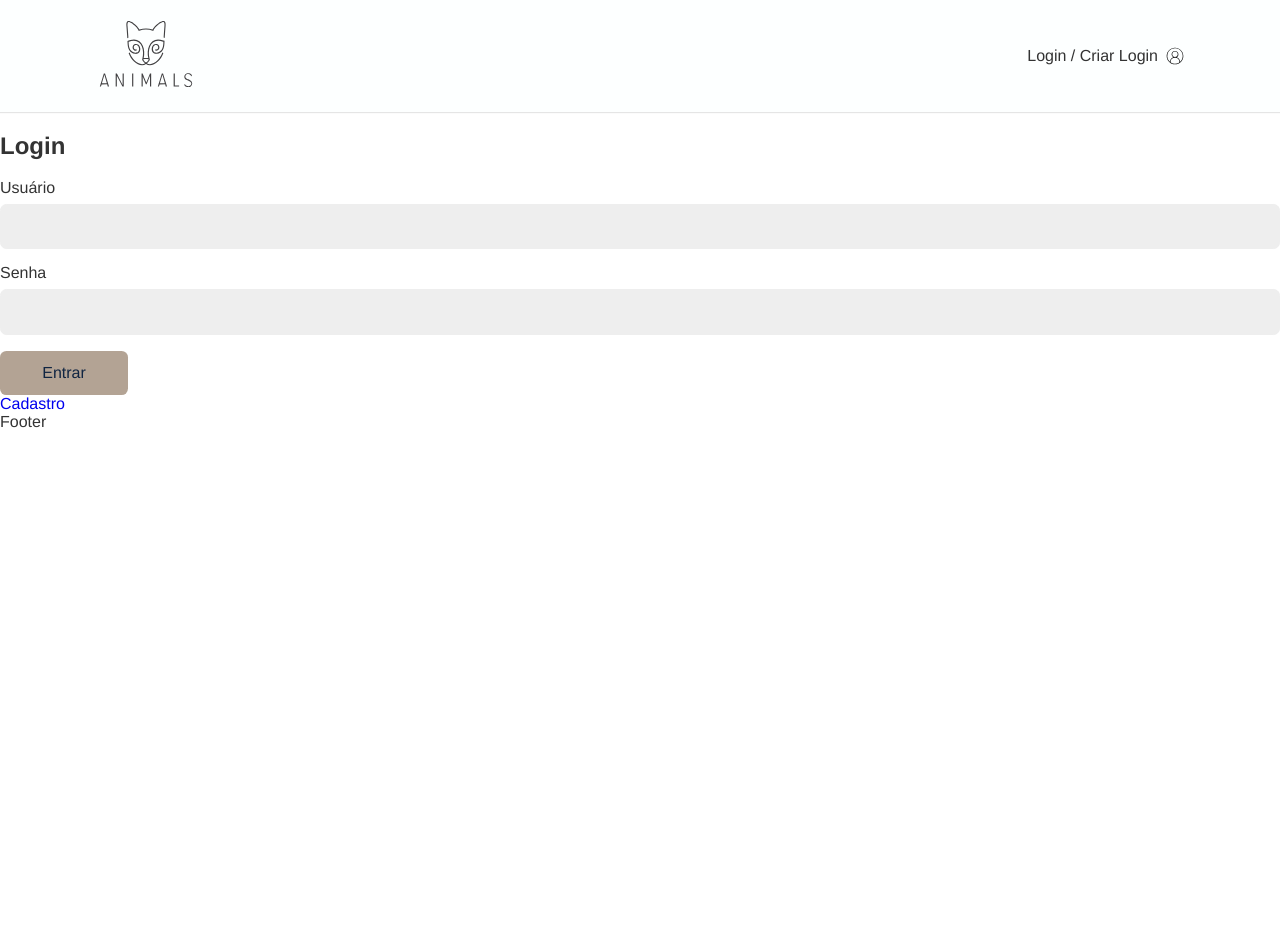
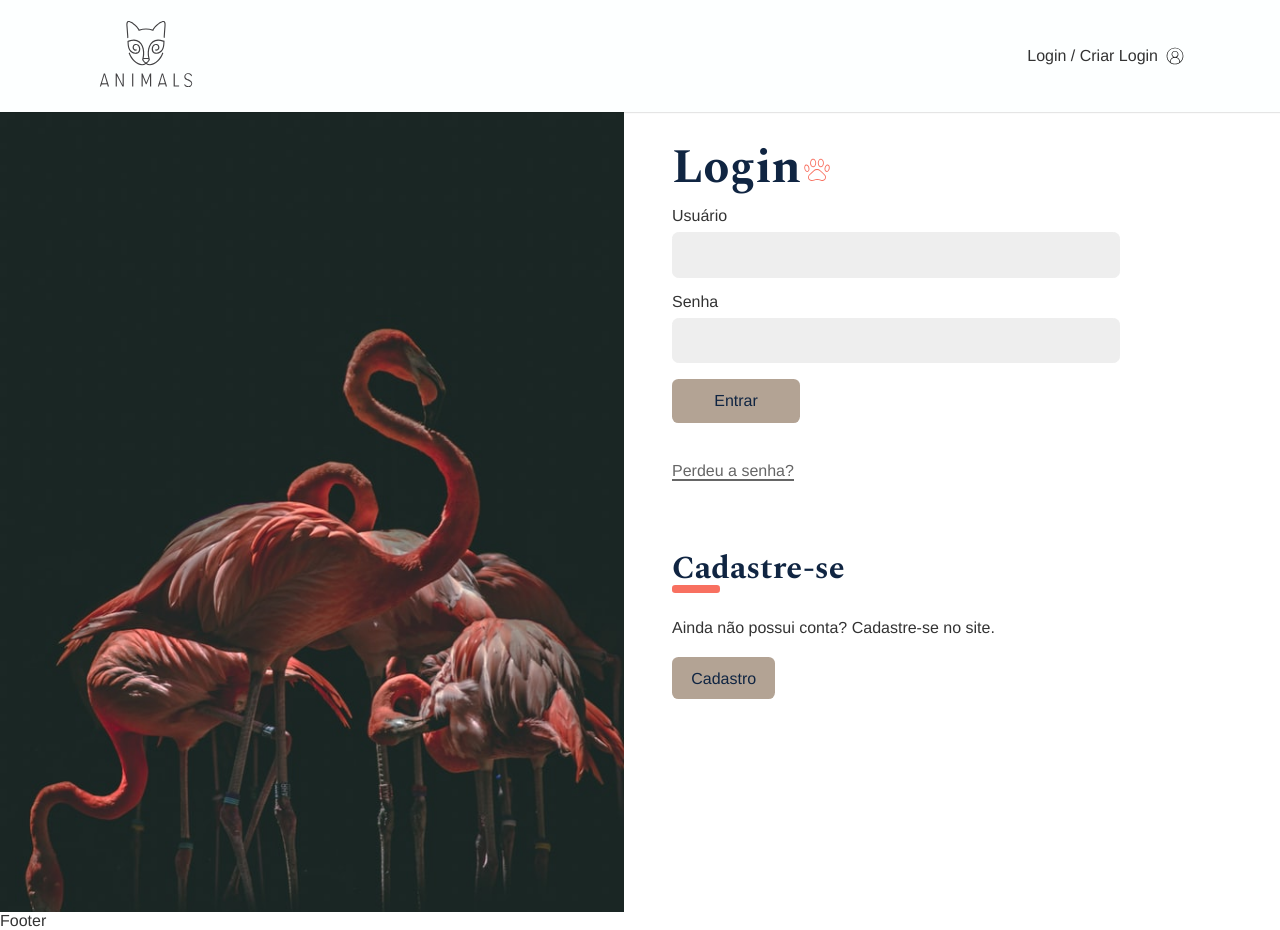
Before and after one commit to ygorrx/animals, a React (Create React App) app: page /login in a window 1280 px wide. Before the commit the page ends 800 px from the top, so only its background shows below. Built offline with nearby package versions, Linux system fonts and the light colour scheme.

Commit message:
Styling Tela de Login

```diff
--- a/src/App.css
+++ b/src/App.css
@@ -1,3 +1,6 @@
+@import url('https://fonts.googleapis.com/css2?family=Barlow:wght@600&family=Spectral:wght@700&display=swap');
+
+
 *{
   box-sizing: border-box;
 }
@@ -6,7 +9,7 @@ body{
   margin: 0px;
   color: #333;
   --type-first: Helvetica, Arial, sans-serif;
-  --type-second: 'Spectral', Georgia;
+  --type-second: 'Spectral', georgia;
   font-family: var(--type-first);
   padding-top: 7rem;
 }
@@ -39,6 +42,7 @@ button, input{
 
 a{
   text-decoration: none;
+  color: #333;
 }
 
 .container{
@@ -46,3 +50,37 @@ a{
   padding: 0 1rem;
   margin: 0 auto;
 }
+
+.title{
+  font-family: var(--type-second);
+  color: #102542;
+  line-height: 1;
+  font-size: 3rem;
+  margin: 1rem 0;
+  position: relative;
+}
+
+.title::after{
+  content: url(./Assets/paws.svg);
+  display: block;
+  width: 1.875rem;
+  height: 1.875rem;
+  position: absolute;
+  bottom: 15px;
+  left: 130px;
+  z-index: -1;
+
+}
+
+.animeLeft{
+  opacity: 0;
+  transform: translateX(-20px);
+  animation: animeLeft 0.3s forwards;
+}
+
+@keyframes animeLeft{
+  to {
+    opacity: 1;
+    transform: initial;
+  }
+}
--- /dev/null
+++ b/src/Components/Helper/Error.js
@@ -0,0 +1,8 @@
+import React from 'react';
+
+const Error = ({error}) => {
+    if(!error) return null;
+    return <p style={{color: '#f31', margin: '1rem 0'}}>{error}</p>
+};
+
+export default Error;
--- a/src/Components/Login/Login.js
+++ b/src/Components/Login/Login.js
@@ -5,6 +5,7 @@ import LoginCreate from './LoginCreate';
 import LoginPasswordLost from './LoginPasswordLost';
 import LoginPasswordReset from './LoginPasswordReset';
 import { UserContext } from '../../UserContext';
+import styles from './Login.module.css'
 
 const Login = () => {
 
@@ -12,7 +13,8 @@ const Login = () => {
 
   if(login === true) return <Navigate to='/conta'/>
   return (
-  <div>
+  <section className={styles.login}>
+    <div className={styles.forms}>
       <Routes>
           <Route path='/' element={<LoginForm/>}/>
           <Route path='criar' element={<LoginCreate/>}/>
@@ -20,6 +22,7 @@ const Login = () => {
           <Route path='resetar' element={<LoginPasswordReset/>}/>
       </Routes>
      </div>
+  </section>
   );
 };
 
--- /dev/null
+++ b/src/Components/Login/Login.module.css
@@ -0,0 +1,30 @@
+.login{
+    display: grid;
+    grid-template-columns: 1fr 1fr;
+    min-height: 100vh;
+    gap: 2rem;
+
+}
+
+.login::before{
+    display: block;
+    content: '';
+    background: url(../../Assets/login.jpg) no-repeat center center;
+    background-size: cover;
+}
+
+.forms{
+    max-width: 30rem;
+    padding: 1rem;
+}
+
+
+@media (max-width: 40rem){
+    .login{
+        grid-template-columns: 1fr;
+    }
+
+    .login::before{
+        display: none;
+    }
+}
--- a/src/Components/Login/LoginForm.js
+++ b/src/Components/Login/LoginForm.js
@@ -5,6 +5,9 @@ import useForm from '../../Hooks/useForm';
 import Button from '../Forms/Button';
 import Input from '../Forms/Input';
 import { UserContext } from '../../UserContext';
+import Error from '../Helper/Error';
+import styles from './LoginForm.module.css'
+import stylesBtn from '../Forms/Button.module.css'
 
 const LoginForm = () => {
 
@@ -19,19 +22,27 @@ const LoginForm = () => {
     }
   }
 
-  return <section>
+  return (
+    <section className='animeLeft'>
       {/* <Api/> */}
 
-      <h1>Login</h1>
-      <form onSubmit={handleSubmit}>
+      <h1 className='title'>Login</h1>
+      <form className={styles.form} onSubmit={handleSubmit}>
         <Input label="Usuário" type="text" name="username" {...username}/>
         <Input label="Senha" type="password" name="password" {...password} />
         {loading ? <Button disabled>Carregando...</Button> :
         <Button>Entrar</Button>}
-        {error && <p>{error}</p>}
+        <Error error ={error}/>
       </form>
-      <Link to='/login/criar'>Cadastro</Link>
-  </section>;
+      <Link className={styles.perdeu} to='/login/perdeu'>Perdeu a senha?</Link>
+      <div className={styles.cadastro}>
+        <h2 className={styles.subtitle}>Cadastre-se</h2>
+        <p>Ainda não possui conta? Cadastre-se no site.</p>
+        <Link className={stylesBtn.button} to='/login/criar'>Cadastro</Link>
+      </div>
+
+    </section>
+  );
 };
 
 export default LoginForm;
--- /dev/null
+++ b/src/Components/Login/LoginForm.module.css
@@ -0,0 +1,44 @@
+.form{
+    margin-bottom: 2rem;
+}
+
+.perdeu{
+    display: inline-block;
+    color: #666;
+    padding: .5rem 0;
+    line-height: 1;
+}
+
+.perdeu::after{
+    content: '';
+    height: 2px;
+    width: 100%;
+    background: currentColor;
+    display: block;
+}
+
+.cadastro{
+    margin-top: 4rem;
+}
+
+.cadastro p{
+    margin-top: .5rem;
+    margin-bottom: 2rem;
+}
+
+.subtitle{
+    font-family: var(--type-second);
+    line-height: 1;
+    font-size: 2rem;
+    color: #102542;
+}
+
+.subtitle::after{
+    content: '';
+    display: block;
+    width: 3rem;
+    height: .5rem;
+    background: #F87060;
+    border-radius: .2rem;
+
+}
```
Also changed, not shown: src/Assets/login.jpg (added), src/Assets/paws.svg (added). Lines whose indentation alone changed are shown as unchanged.
